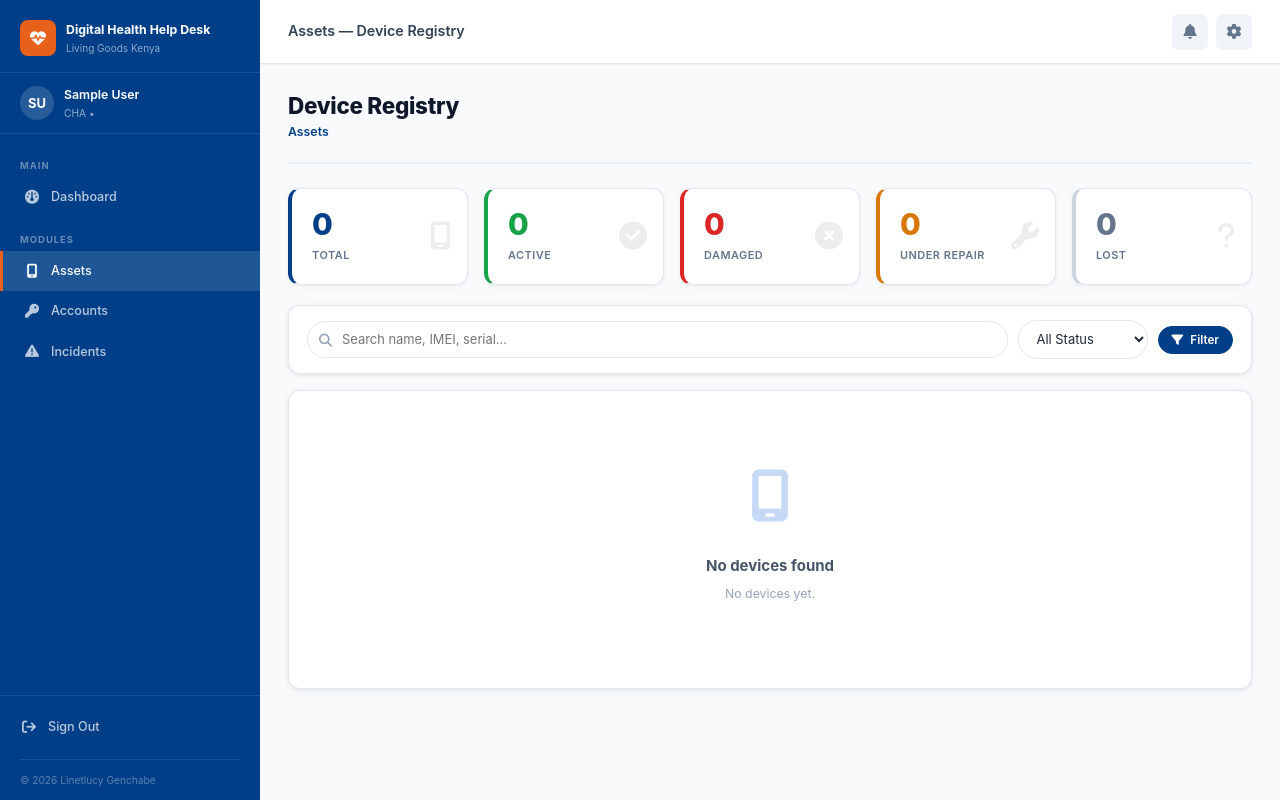
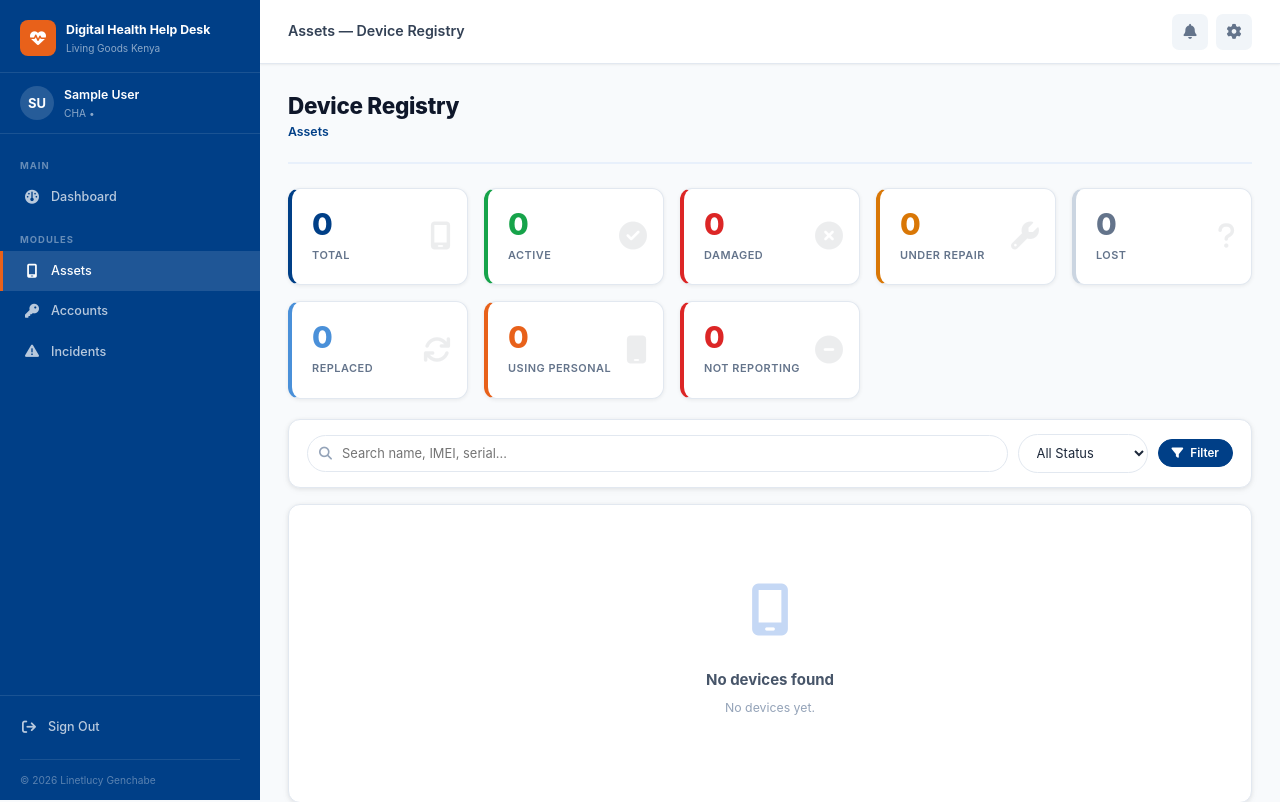
Before and after one commit to linetlucy-genchabe/DH-HelpDesk, a Django app: page /assets/ in a window 1280 px wide. Shown: the top 802 px of the page. Run offline with Django 5.2, Linux system fonts and the light colour scheme; the visitor is signed in with stand-in values (Sample User, id 1); data comes from the database, SQL or seed files in the repository; data that the repository does not hold is empty.

Commit message:
Add device replacement tracking, incident date, reporting status

```diff
--- a/core/views.py
+++ b/core/views.py
@@ -368,11 +368,11 @@ def device_list(request):
     drill_level, items, breadcrumb, device_qs, chu_filter = _device_drill(request)
     status_f = request.GET.get('status', '')
     search = request.GET.get('q', '')
+    reporting_f = request.GET.get('reporting', '')
     counts = {}
     devices = []
     scope_chus = request.user.get_scope_chus()
 
-    # Summary reflects current drill level not full scope
     if chu_filter:
         summary_chus = CHU.objects.filter(pk=chu_filter)
     elif request.GET.get('subcounty'):
@@ -385,24 +385,30 @@ def device_list(request):
         summary_chus = scope_chus
 
     all_devices = Device.objects.filter(chu__in=summary_chus)
-    summary = {s: all_devices.filter(status=s).count() for s in ['active', 'damaged', 'under_repair', 'lost']}
+    summary = {s: all_devices.filter(status=s).count() for s in ['active', 'damaged', 'under_repair', 'lost', 'replaced']}
     summary['total'] = all_devices.count()
+    summary['using_personal'] = all_devices.filter(reporting_status='using_personal').count()
+    summary['not_reporting'] = all_devices.filter(reporting_status='not_reporting').count()
 
     if drill_level == 'devices' and device_qs is not None:
         if status_f: device_qs = device_qs.filter(status=status_f)
+        if reporting_f: device_qs = device_qs.filter(reporting_status=reporting_f)
         if search: device_qs = device_qs.filter(
             Q(assigned_to_name__icontains=search) | Q(phone_model__icontains=search) |
             Q(imei__icontains=search) | Q(serial_number__icontains=search)
         )
         base_qs = Device.objects.filter(chu__in=summary_chus)
-        counts = {s: base_qs.filter(status=s).count() for s in ['active', 'damaged', 'under_repair', 'lost']}
+        counts = {s: base_qs.filter(status=s).count() for s in ['active', 'damaged', 'under_repair', 'lost', 'replaced']}
         counts['total'] = base_qs.count()
-        devices = device_qs.order_by('-created_at')
+        counts['using_personal'] = base_qs.filter(reporting_status='using_personal').count()
+        counts['not_reporting'] = base_qs.filter(reporting_status='not_reporting').count()
+        devices = device_qs.select_related('replaced_by', 'replaces').order_by('-created_at')
 
     return render(request, 'assets/device_list.html', {
         'drill_level': drill_level, 'items': items, 'breadcrumb': breadcrumb,
         'devices': devices, 'counts': counts, 'summary': summary,
         'status_f': status_f, 'search': search, 'chu_filter': chu_filter,
+        'reporting_f': reporting_f,
     })
 
 
@@ -430,6 +436,7 @@ def device_create(request):
     return render(request, 'assets/device_form.html', {
         'title': 'Add Device', 'chus': request.user.get_scope_chus(),
         'device_types': Device.DEVICE_TYPES, 'roles': Device.ROLES, 'statuses': Device.STATUS,
+        'reporting_statuses': Device.REPORTING_STATUS,
     })
 
 
@@ -439,10 +446,18 @@ def device_edit(request, pk):
     if device.chu not in request.user.get_scope_chus():
         messages.error(request, "Access denied."); return redirect('device_list')
     if request.method == 'POST':
-        if request.user.role == 'cha':
-            device.status = request.POST.get('status', device.status)
-            device.notes = request.POST.get('notes', device.notes)
-        else:
+        new_status = request.POST.get('status', device.status)
+
+        device.status = new_status
+        device.notes = request.POST.get('notes', device.notes)
+        device.incident_date = request.POST.get('incident_date') or None
+        device.reporting_status = request.POST.get('reporting_status', 'normal')
+
+        if new_status == 'active':
+            device.reporting_status = 'normal'
+            device.incident_date = None
+
+        if request.user.role != 'cha':
             chu = get_object_or_404(CHU, pk=request.POST.get('chu'))
             device.device_type = request.POST.get('device_type', device.device_type)
             device.assigned_to_name = request.POST.get('assigned_to_name', device.assigned_to_name)
@@ -451,17 +466,38 @@ def device_edit(request, pk):
             device.phone_model = request.POST.get('phone_model', '')
             device.imei = request.POST.get('imei', '')
             device.serial_number = request.POST.get('serial_number', '')
-            device.status = request.POST.get('status', device.status)
             device.date_assigned = request.POST.get('date_assigned') or None
-            device.notes = request.POST.get('notes', '')
+
         device.updated_by = request.user
         device.save()
+
+        if new_status == 'replaced' and request.POST.get('new_phone_model'):
+            replacement = Device.objects.create(
+                device_type=device.device_type,
+                assigned_to_name=device.assigned_to_name,
+                assigned_to_role=device.assigned_to_role,
+                chu=device.chu,
+                phone_model=request.POST.get('new_phone_model', '').strip(),
+                imei=request.POST.get('new_imei', '').strip(),
+                serial_number=request.POST.get('new_serial_number', '').strip(),
+                status='active',
+                date_assigned=request.POST.get('new_date_assigned') or None,
+                reporting_status='normal',
+                created_by=request.user, updated_by=request.user,
+            )
+            device.replaced_by = replacement
+            device.save()
+            messages.success(request, f"Device marked as replaced. New device record created for {device.assigned_to_name}.")
+        else:
+            messages.success(request, "Device updated.")
+
         log_action(request, 'UPDATE', 'Device', device.pk)
-        messages.success(request, "Device updated.")
         return redirect('device_list')
+
     return render(request, 'assets/device_form.html', {
         'title': 'Edit Device', 'obj': device, 'chus': request.user.get_scope_chus(),
         'device_types': Device.DEVICE_TYPES, 'roles': Device.ROLES, 'statuses': Device.STATUS,
+        'reporting_statuses': Device.REPORTING_STATUS,
         'status_only': request.user.role == 'cha',
     })
 
--- a/templates/assets/device_list.html
+++ b/templates/assets/device_list.html
@@ -49,6 +49,21 @@
     <div class="stat-value">{{ summary.lost }}</div>
     <div class="stat-label">Lost</div>
     <i class="fa-solid fa-question stat-icon"></i>
+  </div>
+  <div class="stat-card stat-sky">
+    <div class="stat-value">{{ summary.replaced }}</div>
+    <div class="stat-label">Replaced</div>
+    <i class="fa-solid fa-arrows-rotate stat-icon"></i>
+  </div>
+  <div class="stat-card stat-orange">
+    <div class="stat-value">{{ summary.using_personal }}</div>
+    <div class="stat-label">Using Personal</div>
+    <i class="fa-solid fa-mobile stat-icon"></i>
+  </div>
+  <div class="stat-card stat-danger">
+    <div class="stat-value">{{ summary.not_reporting }}</div>
+    <div class="stat-label">Not Reporting</div>
+    <i class="fa-solid fa-circle-minus stat-icon"></i>
   </div>
 </div>
 
@@ -124,6 +139,18 @@
     <div class="stat-value">{{ counts.lost }}</div><div class="stat-label">Lost</div>
     <i class="fa-solid fa-question stat-icon"></i>
   </a>
+  <a href="?{% if chu_filter %}level=devices&chu={{ chu_filter }}&{% endif %}status=replaced" class="stat-card stat-sky">
+    <div class="stat-value">{{ counts.replaced }}</div><div class="stat-label">Replaced</div>
+    <i class="fa-solid fa-arrows-rotate stat-icon"></i>
+  </a>
+  <a href="?{% if chu_filter %}level=devices&chu={{ chu_filter }}&{% endif %}reporting=using_personal" class="stat-card stat-orange">
+    <div class="stat-value">{{ counts.using_personal }}</div><div class="stat-label">Using Personal</div>
+    <i class="fa-solid fa-mobile stat-icon"></i>
+  </a>
+  <a href="?{% if chu_filter %}level=devices&chu={{ chu_filter }}&{% endif %}reporting=not_reporting" class="stat-card stat-danger">
+    <div class="stat-value">{{ counts.not_reporting }}</div><div class="stat-label">Not Reporting</div>
+    <i class="fa-solid fa-circle-minus stat-icon"></i>
+  </a>
 </div>
 
 <form method="get" class="filter-bar">
@@ -147,7 +174,7 @@
   {% if devices %}
   <div class="table-container">
     <table>
-      <thead><tr><th>Name</th><th>Role</th><th>Type</th><th>Model</th><th>Serial No.</th><th>IMEI</th><th>CHU</th><th>Status</th><th></th></tr></thead>
+      <thead><tr><th>Name</th><th>Role</th><th>Type</th><th>Model</th><th>Serial No.</th><th>IMEI</th><th>CHU</th><th>Status</th><th>Incident Date</th><th>Reporting</th><th></th></tr></thead>
       <tbody>
         {% for device in devices %}
         <tr>
@@ -158,7 +185,23 @@
           <td class="font-mono" style="font-size:0.77rem;color:var(--gray-500);">{{ device.serial_number|default:"—" }}</td>
           <td class="font-mono" style="font-size:0.77rem;color:var(--gray-500);">{{ device.imei|default:"—" }}</td>
           <td style="font-size:0.8rem;">{{ device.chu.name }}</td>
-          <td><span class="badge badge-{{ device.status_color }}">{{ device.get_status_display }}</span></td>
+          <td>
+            <span class="badge badge-{{ device.status_color }}">{{ device.get_status_display }}</span>
+            {% if device.status == 'replaced' and device.replaced_by %}
+            <div style="font-size:0.7rem;color:var(--gray-400);margin-top:2px;">→ {{ device.replaced_by.phone_model|default:"New device" }}</div>
+            {% endif %}
+            {% if device.replaces %}
+            <div style="font-size:0.7rem;color:var(--success);margin-top:2px;"><i class="fa-solid fa-arrows-rotate"></i> Replaces old device</div>
+            {% endif %}
+          </td>
+          <td style="font-size:0.78rem;color:var(--gray-500);">{{ device.incident_date|default:"—" }}</td>
+          <td>
+            {% if device.reporting_status == 'using_personal' %}
+            <span class="badge badge-orange">Personal Phone</span>
+            {% elif device.reporting_status == 'not_reporting' %}
+            <span class="badge badge-danger">Not Reporting</span>
+            {% else %}—{% endif %}
+          </td>
           <td>
             <div class="d-flex gap-2">
               <a href="{% url 'device_edit' device.pk %}" class="btn btn-outline btn-xs"><i class="fa-solid fa-pen"></i> Edit</a>
```
Also changed, not shown: core/models.py (+25 -7 lines), templates/assets/device_form.html (+83 -29 lines), core/migrations/0004_remove_user_temp_password_device_incident_date_and_more.py (added).
